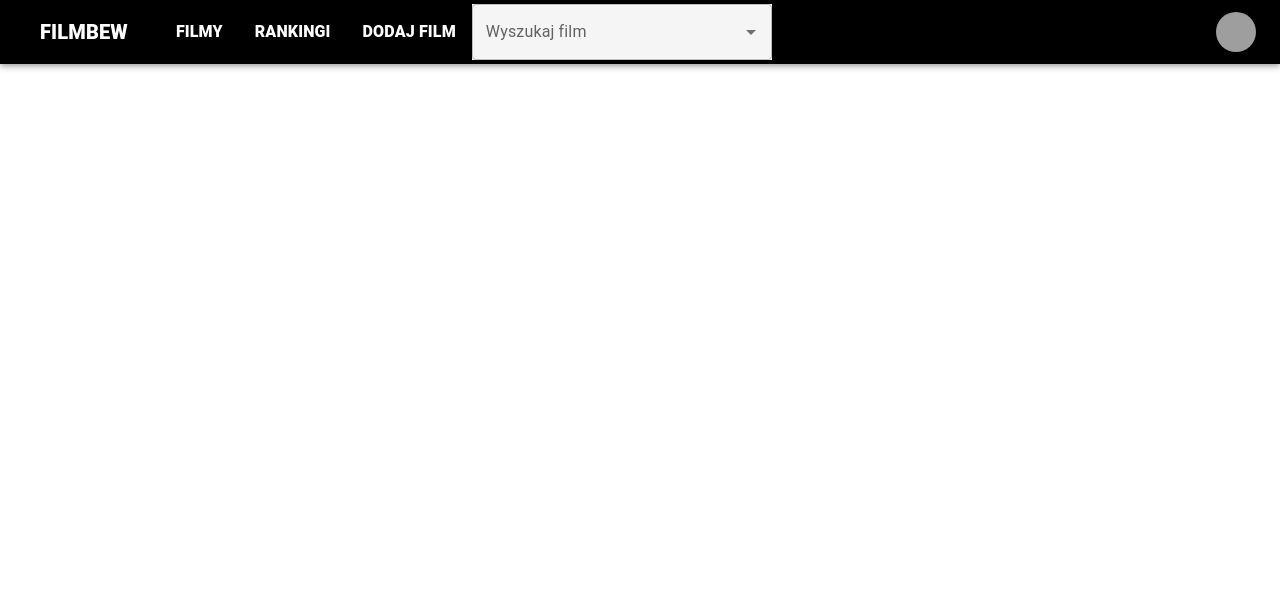
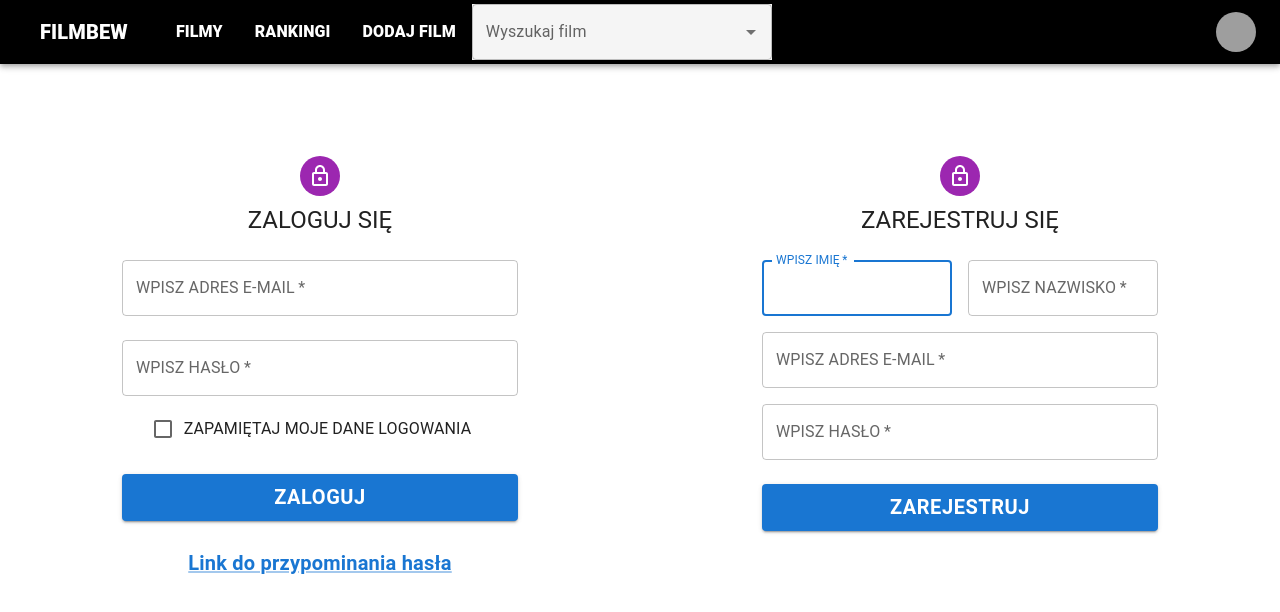
Before and after one commit to Crimsey/filmbew, a React (Create React App) app: page /glownypanel in a window 1280 px wide. Shown: the top 612 px of the page. Built offline with nearby package versions, Linux system fonts and the light colour scheme; grey boxes are pictures that could not be loaded.

Commit message:
firebase

```diff
--- a/package.json
+++ b/package.json
@@ -2,6 +2,7 @@
   "name": "filmbew",
   "version": "0.1.0",
   "private": true,
+  "proxy": "http://localhost:3000",
   "dependencies": {
     "@emotion/react": "^11.7.1",
     "@emotion/styled": "^11.6.0",
--- a/src/App.js
+++ b/src/App.js
@@ -5,6 +5,7 @@
 import Rankingi from "./Rankingi";
 import DodajFilm from "./DodajFilm";
 import Samuraj from "./Samuraj";
+import SignInSignUp from "./SignInSignUp";
 import { Route, Switch } from "react-router-dom";
 import Nietykalni from "./Nietykalni";
 import { makeStyles } from "@material-ui/core/styles";
@@ -21,6 +22,8 @@
         <Route exact path="/filmy" render={props => <Filmy {...props} />} />
         <Route exact path="/rankingi" render={props => <Rankingi {...props} />} />
         <Route exact path="/dodajfilm" render={props => <DodajFilm {...props} />} />
+        <Route exact path="/glownypanel" render={props => <SignInSignUp {...props} />} />
+
       </Switch>
     </div>
   );
--- a/src/Rankingi.js
+++ b/src/Rankingi.js
@@ -129,7 +129,6 @@
 ];
 
 export default function DataGridDemo() {
-  //debugger;
   return (
     <div className='ranking' style={rankingStyle}>
       <Grid container spacing={2}>
--- /dev/null
+++ b/src/SignInSignUp.js
@@ -0,0 +1,198 @@
+import react from "react";
+import Grid from "@mui/material/Grid";
+import img from "./static/images/nietykalni.jpg";
+import Button from '@mui/material/Button';
+import { styled } from '@mui/material/styles';
+import Box from '@mui/material/Box';
+import Rating from '@mui/material/Rating';
+import { Typography } from "@mui/material";
+import { border, borderColor } from "@mui/system";
+import DeleteIcon from '@mui/icons-material/Delete';
+import Avatar from '@mui/material/Avatar';
+import CssBaseline from '@mui/material/CssBaseline';
+import TextField from '@mui/material/TextField';
+import FormControlLabel from '@mui/material/FormControlLabel';
+import Checkbox from '@mui/material/Checkbox';
+import Link from '@mui/material/Link';
+import LockOutlinedIcon from '@mui/icons-material/LockOutlined';
+import Container from '@mui/material/Container';
+import { createTheme, ThemeProvider } from '@mui/material/styles';
+
+const theme = createTheme();
+// const signStyle = {
+//     display: 'inline-grid',
+//     gridTemplateColumns: '1fr',
+//     gridTemplateRows: '40vh',
+//     alignItems: 'center',
+//     justifyItems: 'center'
+// }
+const gridContainerStyle = {
+    display: 'grid',
+  gridColumnGap: '0px',
+  gridTemplateColumns: 'auto auto',
+  padding: '170 180 px'
+}
+
+const gridItemStyle = {
+  padding: '20px',
+  fontSize: '30px',
+  textAlign: 'center'
+}
+
+export default function SignInSignUp() {
+    const handleSubmit = (event) => {
+        event.preventDefault();
+        const data = new FormData(event.currentTarget);
+        console.log({
+            email: data.get('email'),
+            password: data.get('password'),
+        });
+    };
+
+    return (
+        <div class="grid-container" style={gridContainerStyle}>
+            <div class="grid-item" style={gridItemStyle}>
+                <ThemeProvider theme={theme}>
+                    <Container component="main" maxWidth="xs">
+                        <CssBaseline />
+                        <Box
+                            sx={{
+                                marginTop: 8,
+                                display: 'flex',
+                                flexDirection: 'column',
+                                alignItems: 'center',
+                            }}
+                        >
+                            <Avatar sx={{ m: 1, bgcolor: 'secondary.main' }}>
+                                <LockOutlinedIcon />
+                            </Avatar>
+                            <Typography component="h1" variant="h5">
+                                ZALOGUJ SIĘ
+                            </Typography>
+                            <Box component="form" onSubmit={handleSubmit} noValidate sx={{ mt: 1 }}>
+                                <TextField
+                                    margin="normal"
+                                    required
+                                    fullWidth
+                                    id="email"
+                                    label="WPISZ ADRES E-MAIL"
+                                    name="email"
+                                    autoComplete="email"
+                                    autoFocus
+                                />
+                                <TextField
+                                    margin="normal"
+                                    required
+                                    fullWidth
+                                    name="password"
+                                    label="WPISZ HASŁO"
+                                    type="password"
+                                    id="password"
+                                    autoComplete="current-password"
+                                />
+                                <FormControlLabel
+                                    control={<Checkbox value="remember" color="primary" />}
+                                    label="ZAPAMIĘTAJ MOJE DANE LOGOWANIA"
+                                />
+                                <Button
+                                    type="submit"
+                                    fullWidth
+                                    variant="contained"
+                                    sx={{ mt: 3, mb: 2 }}
+                                    style={{fontWeight: 'bold', fontSize: '20px'}}
+                                >
+                                    ZALOGUJ
+                                </Button>
+                                <Grid container>
+                                    <Grid item xs >
+                                        <Link href="#" variant="body2" style={{fontWeight: 'bold', fontSize: '20px'}}>
+
+                                            Link do przypominania hasła
+                                        </Link>
+                                    </Grid>
+                                </Grid>
+                            </Box>
+                        </Box>
+                    </Container>
+                </ThemeProvider>
+            </div>
+            <div class="grid-item" style={gridItemStyle}>
+                <ThemeProvider theme={theme}>
+                    <Container component="main" maxWidth="xs">
+                        <CssBaseline />
+                        <Box
+                            sx={{
+                                marginTop: 8,
+                                display: 'flex',
+                                flexDirection: 'column',
+                                alignItems: 'center',
+                            }}
+                        >
+                            <Avatar sx={{ m: 1, bgcolor: 'secondary.main' }}>
+                                <LockOutlinedIcon />
+                            </Avatar>
+                            <Typography component="h1" variant="h5">
+                                ZAREJESTRUJ SIĘ
+                            </Typography>
+                            <Box component="form" noValidate onSubmit={handleSubmit} sx={{ mt: 3 }}>
+                                <Grid container spacing={2}>
+                                    <Grid item xs={12} sm={6}>
+                                        <TextField
+                                            autoComplete="given-name"
+                                            name="firstName"
+                                            required
+                                            fullWidth
+                                            id="firstName"
+                                            label="WPISZ IMIĘ"
+                                            autoFocus
+                                        />
+                                    </Grid>
+                                    <Grid item xs={12} sm={6}>
+                                        <TextField
+                                            required
+                                            fullWidth
+                                            id="lastName"
+                                            label="WPISZ NAZWISKO"
+                                            name="lastName"
+                                            autoComplete="family-name"
+                                        />
+                                    </Grid>
+                                    <Grid item xs={12}>
+                                        <TextField
+                                            required
+                                            fullWidth
+                                            id="email"
+                                            label="WPISZ ADRES E-MAIL"
+                                            name="email"
+                                            autoComplete="email"
+                                        />
+                                    </Grid>
+                                    <Grid item xs={12}>
+                                        <TextField
+                                            required
+                                            fullWidth
+                                            name="password"
+                                            label="WPISZ HASŁO"
+                                            type="password"
+                                            id="password"
+                                            autoComplete="new-password"
+                                        />
+                                    </Grid>
+                                </Grid>
+                                <Button
+                                    type="submit"
+                                    fullWidth
+                                    variant="contained"
+                                    sx={{ mt: 3, mb: 2 }}
+                                    style={{fontWeight: 'bold', fontSize: '20px'}}
+                                >
+                                    ZAREJESTRUJ
+                                </Button>
+                            </Box>
+                        </Box>
+                    </Container>
+                </ThemeProvider>
+            </div>
+        </div>
+    );
+}
--- /dev/null
+++ b/src/SignInSignUp.jsx
@@ -0,0 +1,9 @@
+import React from "react";
+function SignInSignUp() {
+  return (
+    <div className="App">
+    </div>
+  );
+}
+
+export default SignInSignUp;
```
Also changed, not shown: firebase.json (added), 1 other file (tests, documents, lock files or other folders).
